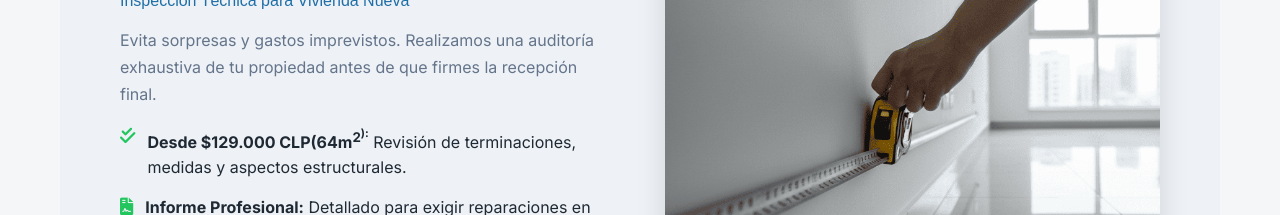
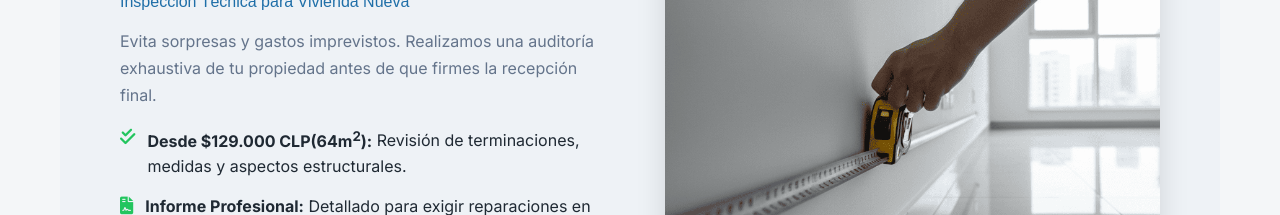
Before and after one commit to davidar-svg/Inypro, a plain HTML site: page index.html in a window 1280 px wide. Shown: the part 4580-4795 px from the top of the page. Drawn offline with Linux system fonts and the light colour scheme.

Commit message:
Update index.html

```diff
--- a/index.html
+++ b/index.html
@@ -848,7 +848,7 @@ la V región y alrededores. Instalador autorizado SEC. Solicita cotización grat
           <h2>Pack "Recepción Segura"<br><small style="font-size:1rem; font-weight:500; color:var(--secondary);">Inspección Técnica para Vivienda Nueva</small></h2>
           <p>Evita sorpresas y gastos imprevistos. Realizamos una auditoría exhaustiva de tu propiedad antes de que firmes la recepción final.</p>
           <ul class="check-list" style="margin-top:16px;">
-            <li><i class="fas fa-check-double"></i><div><strong>Desde $129.000 CLP(64m<sup>2<sup>):</strong> Revisión de terminaciones, medidas y aspectos estructurales.</div></li>
+            <li><i class="fas fa-check-double"></i><div><strong>Desde $129.000 CLP(64m<sup>2</sup>):</strong> Revisión de terminaciones, medidas y aspectos estructurales.</div></li>
             <li><i class="fas fa-file-contract"></i><div><strong>Informe Profesional:</strong> Detallado para exigir reparaciones en postventa.</div></li>
           </ul>
           <button onclick="mostrarFormularioInspeccion()" class="btn btn-primary btn-lg" style="margin-top:24px;">
```
